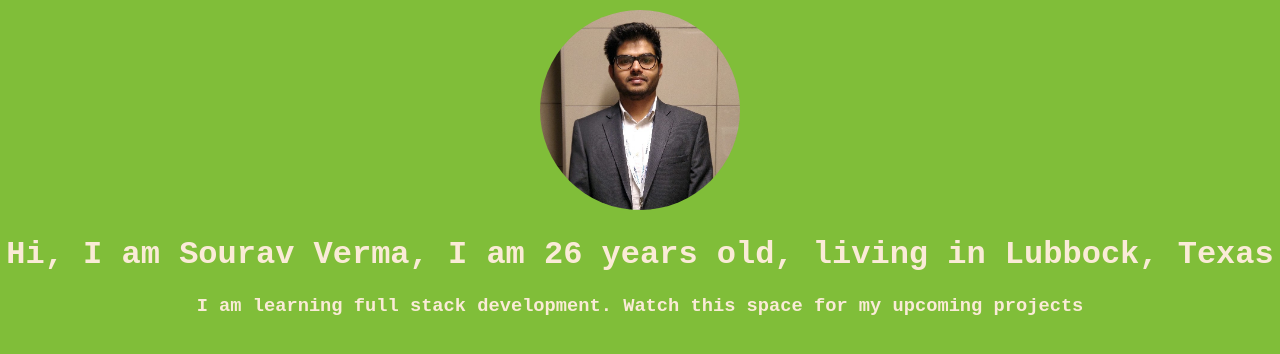
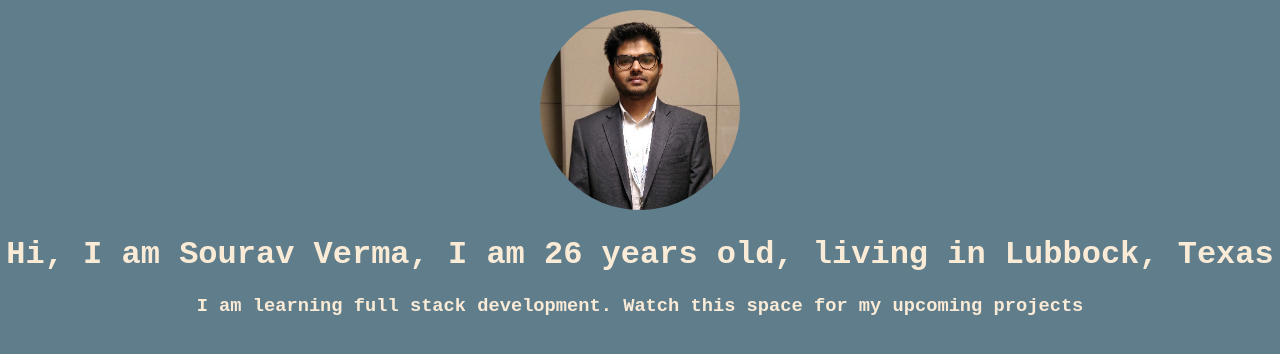
Before and after one commit to souravverma94/svportfolio, a React (Create React App) app: page / in a window 1280 px wide. Shown: the top 354 px of the page. Built offline with nearby package versions, Linux system fonts and the light colour scheme.

Commit message:
bckgrng color

```diff
--- a/src/App.css
+++ b/src/App.css
@@ -1,5 +1,5 @@
 body{
-  background-color: #80be39;
+  background-color: #607d8b;
 }
 
 .App {
```
